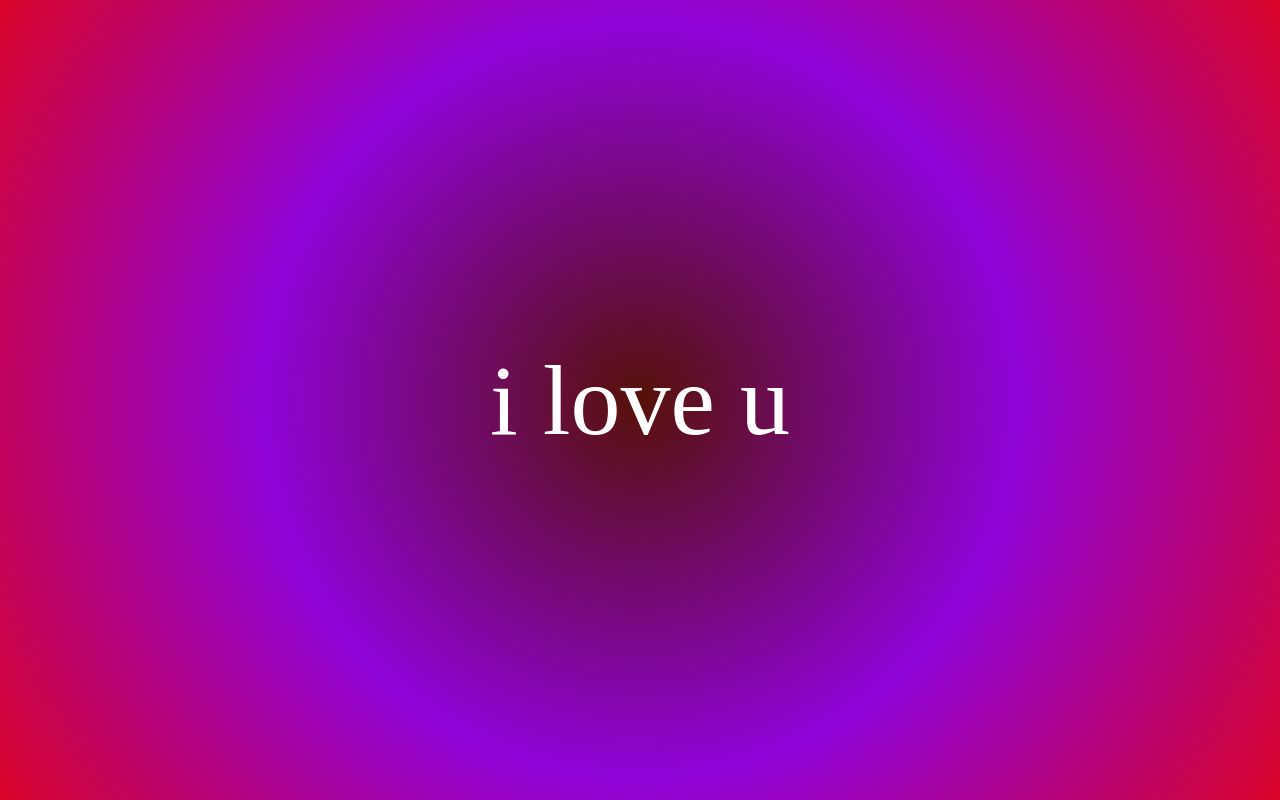
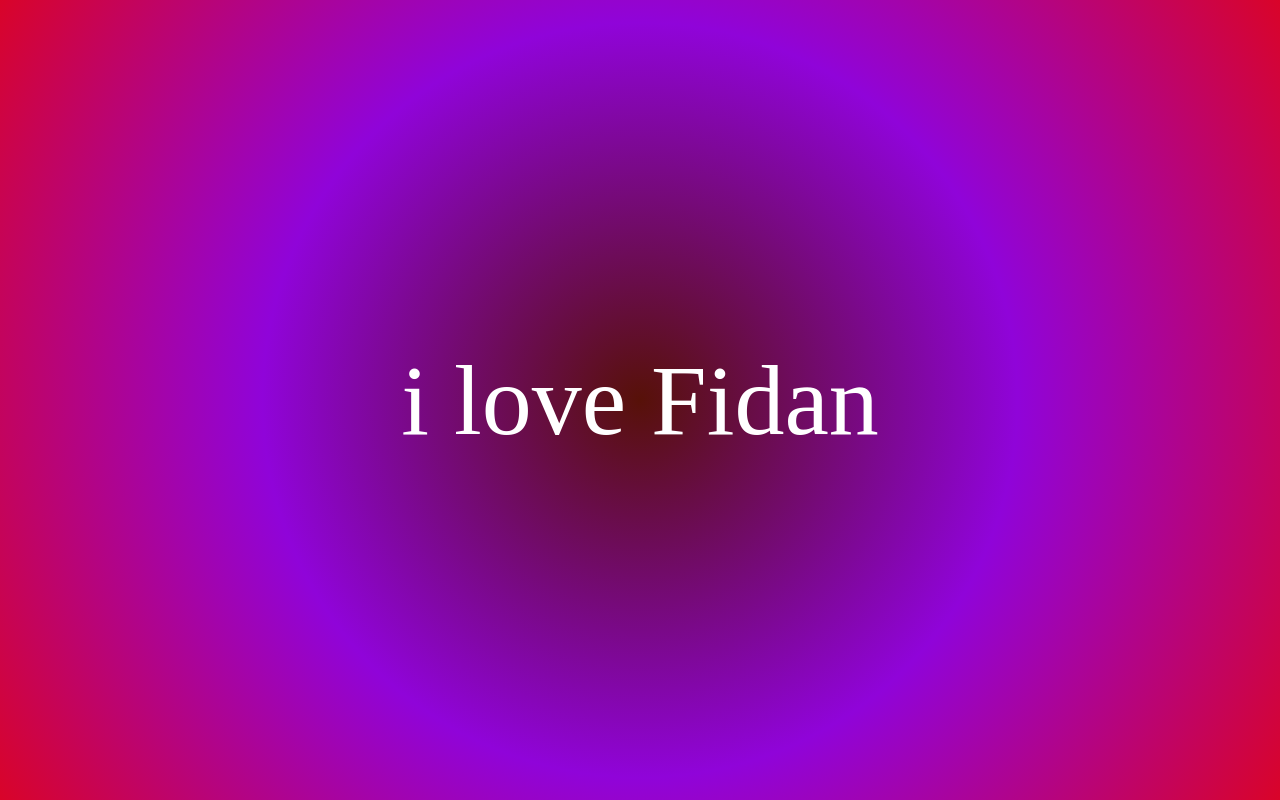
Before and after one commit to KamilMirzoev/F, a plain HTML site: page index.html in a window 1280 px wide. Drawn offline with Linux system fonts and the light colour scheme.

Commit message:
second commit

```diff
--- a/index.html
+++ b/index.html
@@ -10,7 +10,7 @@
 </head>
 
 <body>
-    <div>i love u</div>
+    <div>i love Fidan</div>
 </body>
 
 </html>
```
